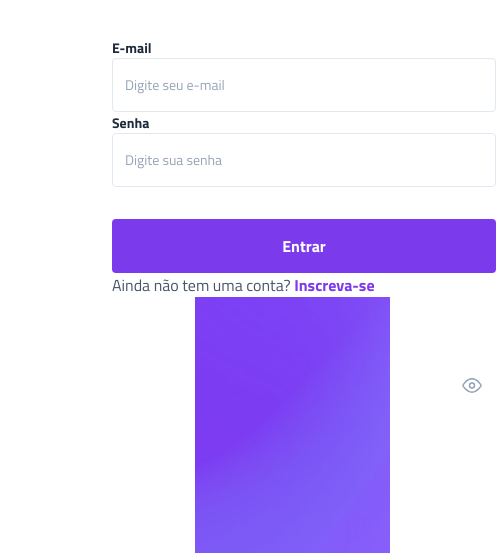
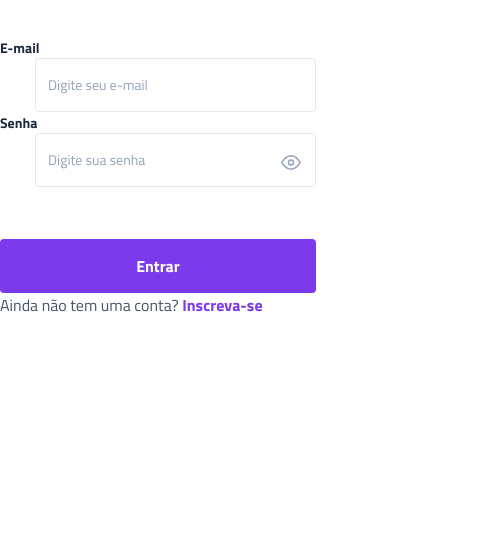
Before and after one commit to Leoonpr/LoginPage, a plain HTML site: page index.html in a window 390 px wide. Shown: the part 291-844 px from the top of the page, 496 px wide, since content can reach past the window. Drawn offline with Linux system fonts and the light colour scheme.

Commit message:
fix: ajusta o botão de aparecer/esconder senha

```diff
--- a/style.css
+++ b/style.css
@@ -8,6 +8,27 @@
 .form {
   float: left;
   margin-left: 112px;
+}
+
+@media (max-width: 1024px) {
+  .form {
+    margin-left: 32px !important;
+  }
+}
+
+@media (max-width: 768px) {
+  .background {
+    background-image: none !important;
+  }
+
+  .input-info {
+    width: 80% !important;
+    margin: auto;
+  }
+
+  .form {
+    margin-left: 0 !important;
+  }
 }
 
 .background {
@@ -62,7 +83,7 @@ form label {
 
 .input-info {
   border-radius: 4px;
-  width: 384px;
+  width: 90%;
   height: 54px;
   padding: 16px 35px 16px 12px;
   border: 1px solid #e2e8f0;
@@ -82,9 +103,9 @@ form label {
   width: 20px;
   height: 20px;
   cursor: pointer;
-  position: absolute;
-  left: 462px;
-  bottom: 158px;
+  position: relative;
+  left: 80%;
+  bottom: 35px;
 }
 
 .visible-eye.hide {
@@ -92,7 +113,7 @@ form label {
 }
 
 .button-send {
-  width: 384px;
+  width: 90%;
   height: 54px;
   background-color: #7c3aed;
   margin-top: 32px;
```
